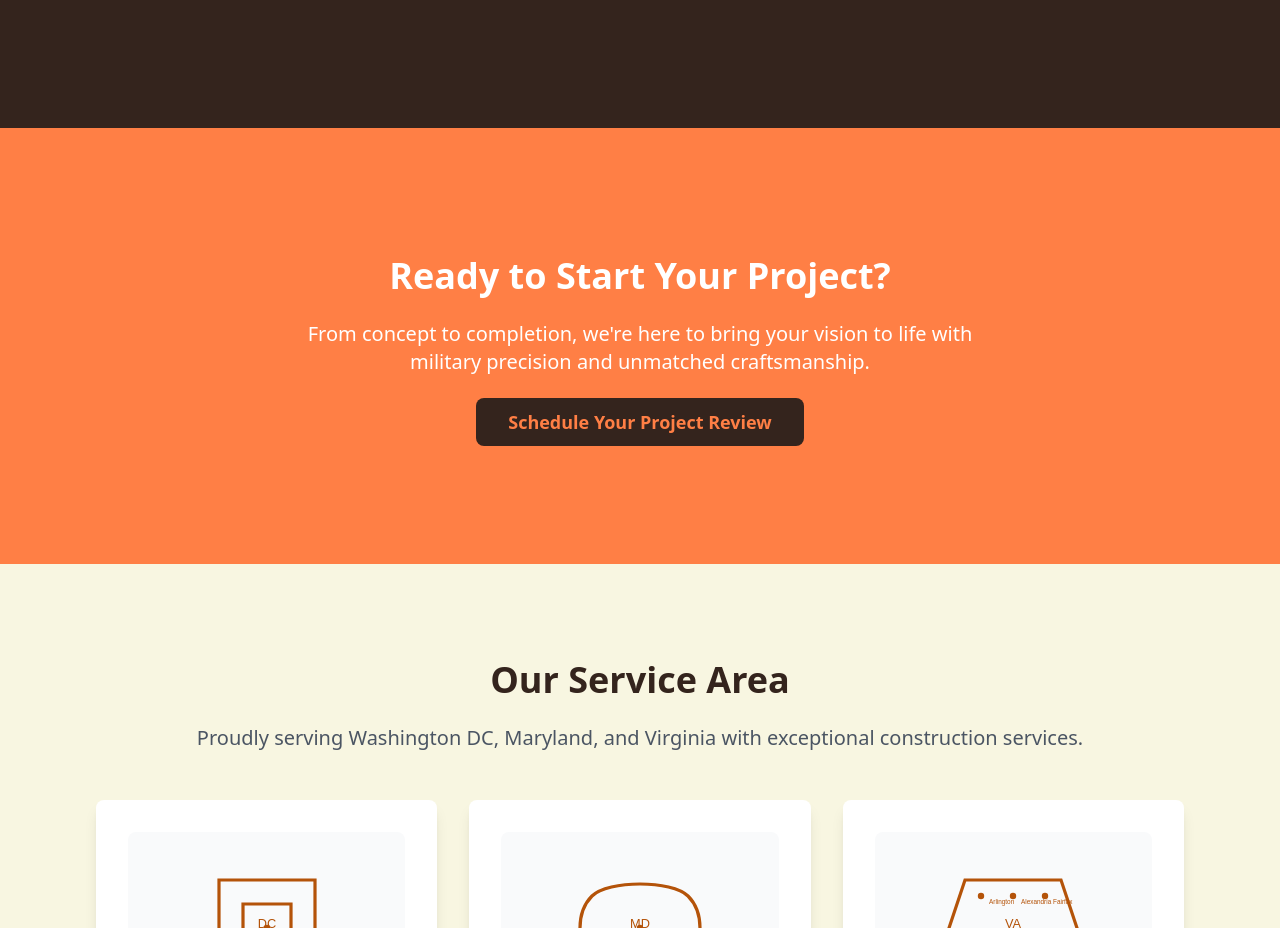
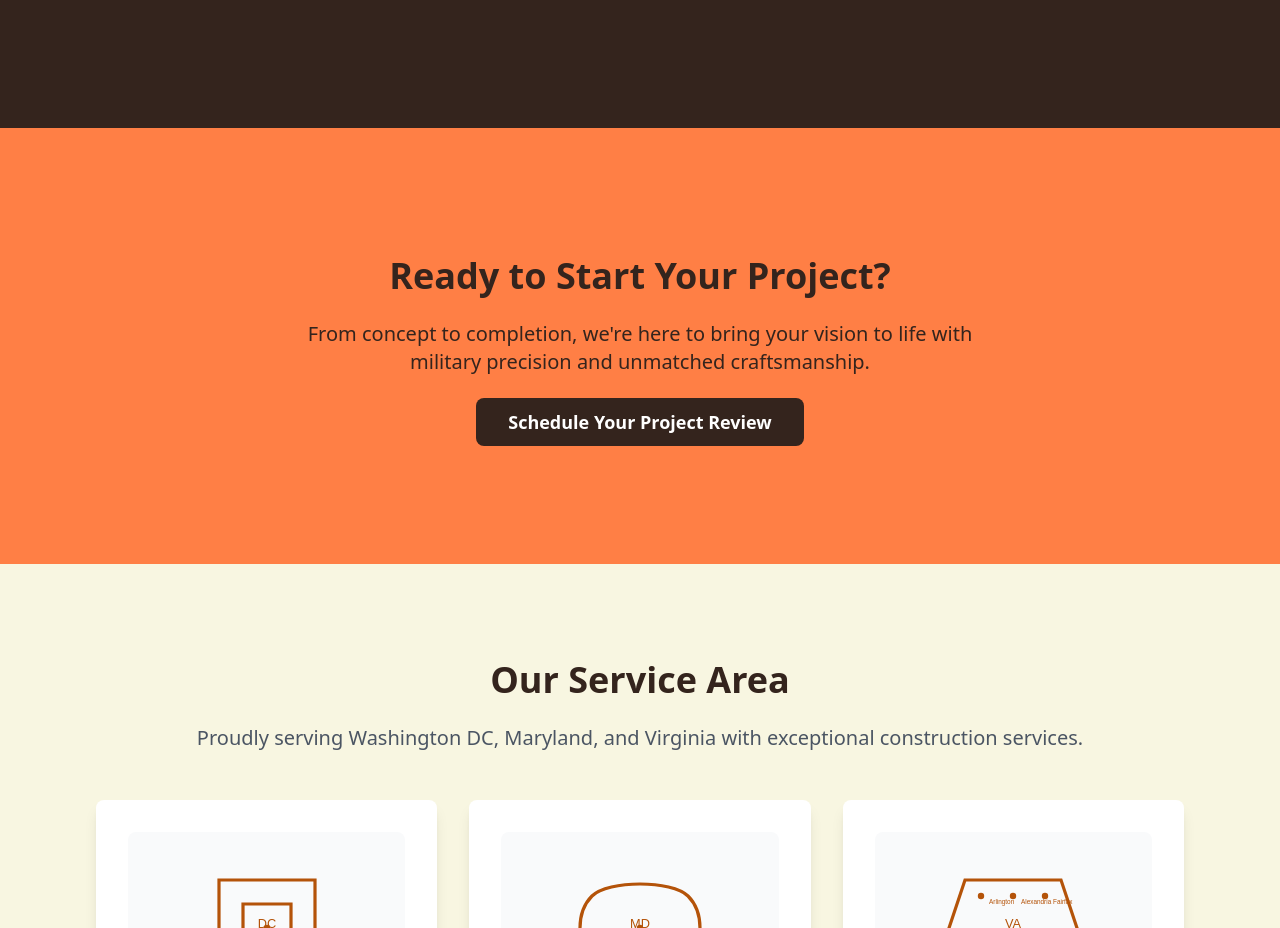
Before and after one commit to tjcandesign/dc-veteran-building, a React (Vite) app: page /#/ in a window 1280 px wide. Shown: the part 1924-2852 px from the top of the page. Built offline with nearby package versions, Linux system fonts and the light colour scheme.

Commit message:
Update CTA section text colors to dark brown and white button text

```diff
--- a/src/pages/Home.jsx
+++ b/src/pages/Home.jsx
@@ -150,7 +150,7 @@ function Home() {
       </section>
 
       {/* CTA Section */}
-      <section className="py-20 md:py-32 bg-primary text-white">
+      <section className="py-20 md:py-32 bg-primary text-dark-brown">
         <div className="w-full px-4 xl:px-24 mx-auto text-center">
           <h2 className="text-4xl font-bold mb-6">Ready to Start Your Project?</h2>
           <p className="text-xl mb-8 max-w-2xl mx-auto">
@@ -159,7 +159,7 @@ function Home() {
           </p>
           <Link
             to="/consultation"
-            className="bg-dark-brown text-primary px-8 py-3 rounded-lg text-lg font-bold hover:bg-black hover:scale-[1.02] transition-all"
+            className="bg-dark-brown text-white px-8 py-3 rounded-lg text-lg font-bold hover:bg-black hover:scale-[1.02] transition-all"
           >
             Schedule Your Project Review
           </Link>
```
